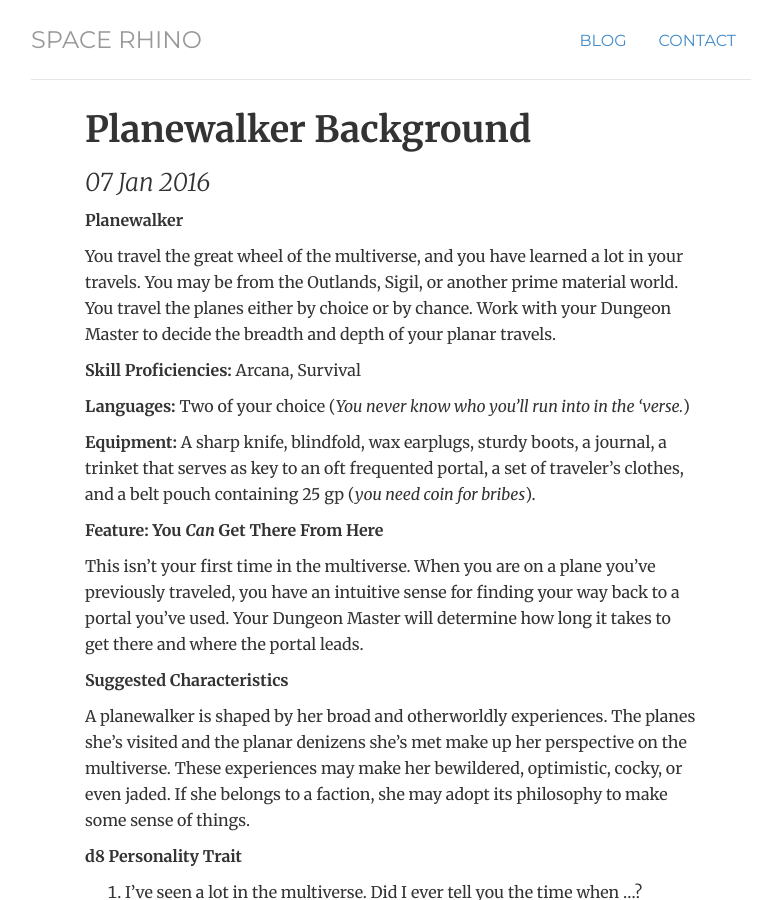
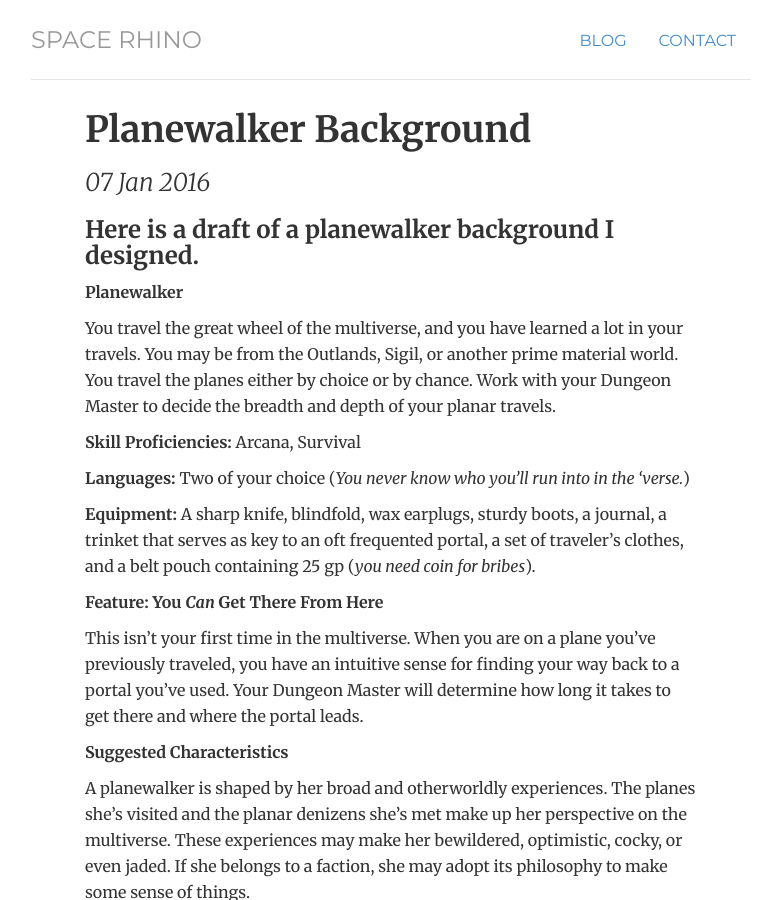
Before and after one commit to 1morespacerhino/1morespacerhino.github.io, a Jekyll site: the page built from _posts/2016-01-07-Planewalker-Background.md, in a window 1280 px wide and 900 px high. Shown: the whole window, without its empty margins (249-1012 px from the left). Built offline with Jekyll 4.4.1, drawn with Linux system fonts in a browser that asks for light colours.

Commit message:
Planewalker background update

```diff
--- a/_posts/2016-01-07-Planewalker-Background.md
+++ b/_posts/2016-01-07-Planewalker-Background.md
@@ -2,6 +2,8 @@
 layout: post
 title: Planewalker Background
 ---
+
+### Here is a draft of a planewalker background I designed.
 
 **Planewalker**
 
```
